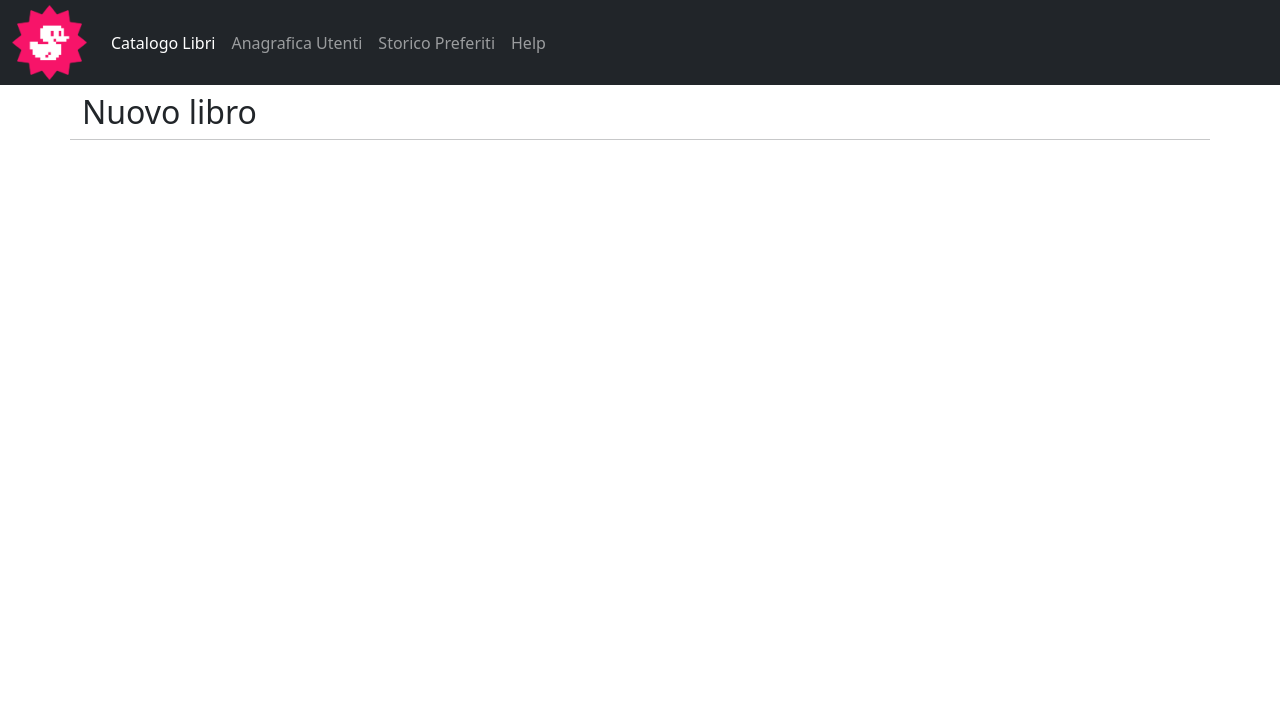
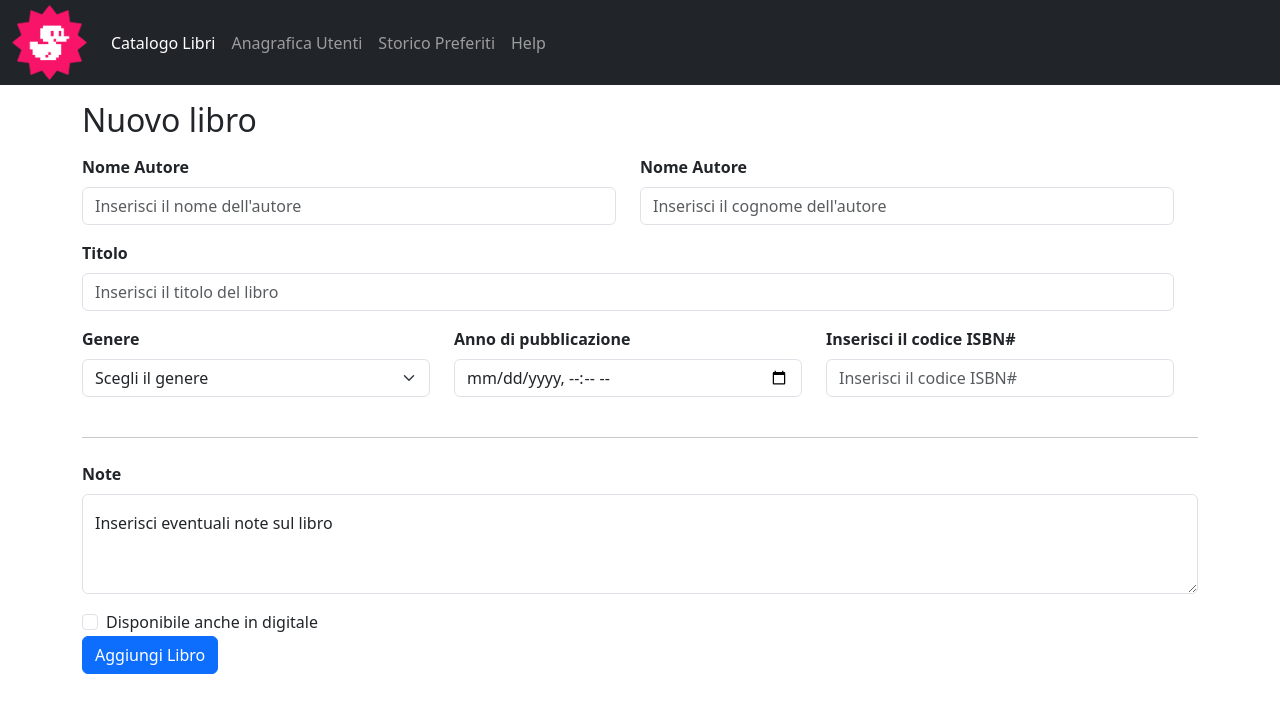
Before and after one commit to SergioGBosco/html-css-bootstrap-dashboard, a plain HTML site: page index2.html in a window 1280 px wide. Drawn offline with nearby package versions, Linux system fonts and the light colour scheme.

Commit message:
[Add] Layout- notes-check-submit

```diff
--- a/index2.html
+++ b/index2.html
@@ -49,37 +49,83 @@
     </header>
   </header>
   <!-- Main -->
-  <main class="my-2">
+  <main>
     <div class="container">
       <div class="row">
         <div class="col-12">
-          <div class="mb-2">
+          <div class="my-3">
             <h2>Nuovo libro</h2>
           </div>
         </div>
+        <form action="" method="post" class="row">
           <div class="col-6">
-
+            <div class="mb-3">
+              <label for="nome_autore" class="form-label fw-bolder">Nome Autore</label>
+              <input type="text" class="form-control" id="nome_autore" placeholder="Inserisci il nome dell'autore">
+            </div>
           </div>
           <div class="col-6">
-
+            <div class="mb-3">
+              <label for="cognome_autore" class="form-label fw-bolder">Nome Autore</label>
+              <input type="text" class="form-control" id="cognome_autore"
+                placeholder="Inserisci il cognome dell'autore">
+            </div>
           </div>
           <div class="col-12">
-
+            <div class="mb-3">
+              <label for="titolo_libro" class="form-label fw-bolder">Titolo</label>
+              <input type="text" class="form-control" id="titolo_libro" placeholder="Inserisci il titolo del libro">
+            </div>
           </div>
           <div class="col-12 col-lg-4">
-
+            <div class="mb-3">
+              <label for="" class="form-label fw-bolder">Genere</label>
+              <select class="form-select" aria-label="Default select example">
+                <option selected>Scegli il genere</option>
+                <option value="">Giallo</option>
+                <option value="">Fantascienza</option>
+                <option value="">Commedia</option>
+                <option value="">Drammatico</option>
+                <option value="">Romantico</option>
+              </select>
+            </div>
           </div>
           <div class="col-12 col-lg-4">
-
+            <div class="mb-3">
+              <label for="anno_di_pubblicazione" class="form-label fw-bolder">Anno di pubblicazione</label>
+              <input type="datetime-local" class="form-control" id="anno_di_pubblicazione"
+                placeholder="Inserisci il titolo del libro">
+            </div>
           </div>
           <div class="col-12 col-lg-4">
-
-        </div>
-        <hr>
-        <div class="col-12">
-
+            <div class="mb-3">
+              <label for="isbn" class="form-label fw-bolder">Inserisci il codice ISBN#</label>
+              <input type="text" class="form-control" id="isbn" placeholder="Inserisci il codice ISBN#">
             </div>
           </div>
+      </div>
+      <hr class="my-4">
+      <div class="col-12">
+        <div class="mb-3">
+          <label for="note" class="form-label fw-bolder">Note</label>
+          <div class="form-floating">
+            <textarea class="form-control" placeholder="Inserisci eventuali note sul libro" id="note"
+              style="height: 100px"></textarea>
+            <label for="floatingTextarea2">Inserisci eventuali note sul libro</label>
+          </div>
+        </div>
+      </div>
+      <div class="col-12">
+        <div class="form-check">
+          <input class="form-check-input" type="checkbox" value="" id="digitale">
+          <label class="form-check-label" for="digitale">
+            Disponibile anche in digitale
+          </label>
+        </div>
+        <button class="btn btn-primary" type="submit">Aggiungi Libro</button>
+      </div>
+    </div>
+    </form>
     </div>
   </main>
 
```
Lines whose indentation alone changed are shown as unchanged.
